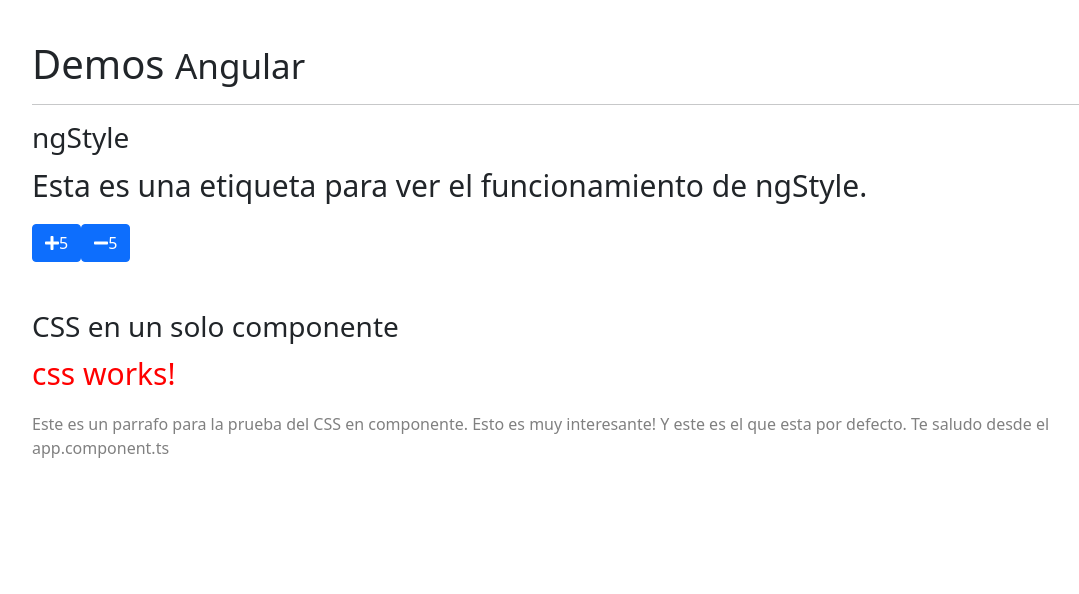
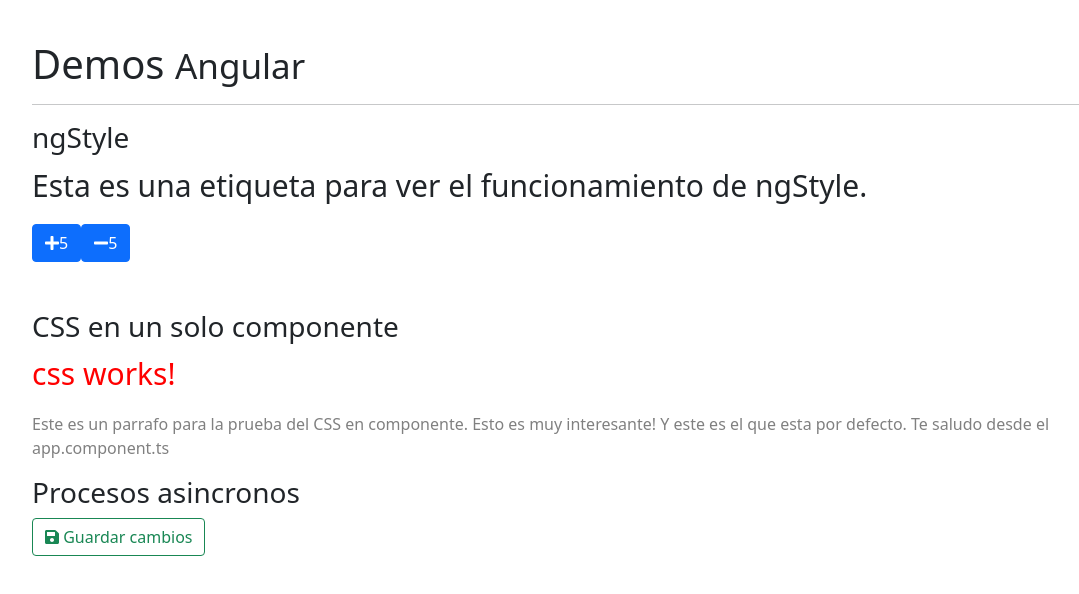
Before and after one commit to KonnyLiz/miscelaneos, an Angular app: page / in a window 1280 px wide. Shown: the top 594 px of the page, without its empty margins (50-1129 px from the left). Built offline with nearby package versions, Linux system fonts and the light colour scheme.

Commit message:
boton loading

```diff
--- a/src/app/app.component.html
+++ b/src/app/app.component.html
@@ -11,4 +11,7 @@
     Esto es muy interesante! Y este es el que esta por defecto.
     Te saludo desde el app.component.ts
   </p>
+
+  <h3>Procesos asincronos</h3>
+  <app-clases></app-clases>
 </div>
--- a/src/app/app.module.ts
+++ b/src/app/app.module.ts
@@ -4,12 +4,14 @@ import { BrowserModule } from '@angular/platform-browser';
 import { AppComponent } from './app.component';
 import { NgStyleComponent } from './components/ng-style/ng-style.component';
 import { CssComponent } from './components/css/css.component';
+import { ClasesComponent } from './components/clases/clases.component';
 
 @NgModule({
   declarations: [
     AppComponent,
     NgStyleComponent,
-    CssComponent
+    CssComponent,
+    ClasesComponent
   ],
   imports: [
     BrowserModule
--- /dev/null
+++ b/src/app/components/clases/clases.component.html
@@ -0,0 +1,5 @@
+<button type="button" [disabled]="loading" class="btn btn-outline-success" (click)="ejecutar()">
+    <i class="fa" [ngClass]="{'fa-save': !loading, 'fa-refresh fa-spin': loading }"></i>
+    <span *ngIf="!loading"> Guardar cambios</span>
+    <span *ngIf="loading"> Espere por favor</span>
+</button>
--- /dev/null
+++ b/src/app/components/clases/clases.component.ts
@@ -0,0 +1,25 @@
+import { Component, OnInit } from '@angular/core';
+
+@Component({
+  selector: 'app-clases',
+  templateUrl: './clases.component.html',
+  styleUrls: ['./clases.component.css']
+})
+export class ClasesComponent implements OnInit {
+
+  loading: boolean = false;
+
+  constructor() { }
+
+  ngOnInit(): void {
+  }
+
+  ejecutar() {
+    this.loading = true;
+    setTimeout(() => {
+      this.loading = false;
+      console.log('ya');
+    }, 3000);
+  }
+
+}
```
Also changed, not shown: src/app/components/clases/clases.component.css (added).
